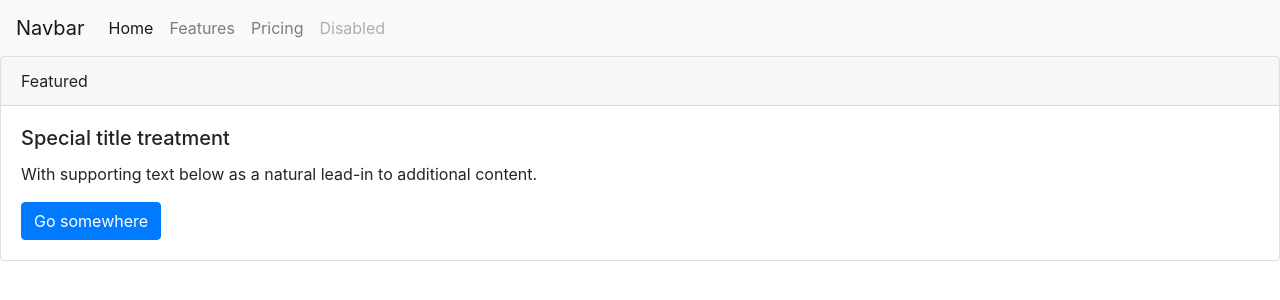
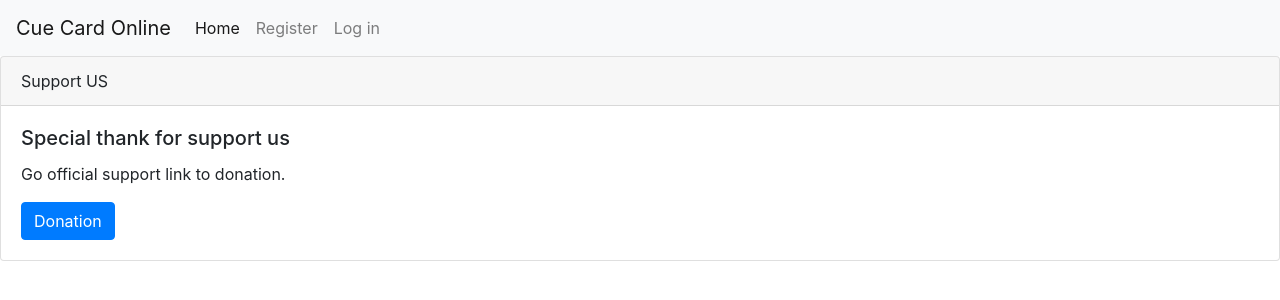
Before and after one commit to Alogenesis/CueCardOnline, a Django app: template cueOnline/template/layout.html in a window 1280 px wide. Shown: the top 300 px of the page. Run offline with Django 3.2, Linux system fonts and the light colour scheme; the template is opened without the code that fills it, so the values that code supplies are empty; some libraries are stand-ins or nearby versions.

Commit message:
Re-construct layout

```diff
--- a/cueOnline/template/layout.html
+++ b/cueOnline/template/layout.html
@@ -11,16 +11,15 @@
 </head>
 <!-- Nav bar -->
 <nav class="navbar navbar-expand-lg navbar-light bg-light">
-  <a class="navbar-brand" href="#">Navbar</a>
+  <a class="navbar-brand" href="#">Cue Card Online</a>
   <button class="navbar-toggler" type="button" data-toggle="collapse" data-target="#navbarNavAltMarkup" aria-controls="navbarNavAltMarkup" aria-expanded="false" aria-label="Toggle navigation">
     <span class="navbar-toggler-icon"></span>
   </button>
   <div class="collapse navbar-collapse" id="navbarNavAltMarkup">
     <div class="navbar-nav">
       <a class="nav-item nav-link active" href="#">Home <span class="sr-only">(current)</span></a>
-      <a class="nav-item nav-link" href="#">Features</a>
-      <a class="nav-item nav-link" href="#">Pricing</a>
-      <a class="nav-item nav-link disabled" href="#">Disabled</a>
+      <a class="nav-item nav-link" href="#">Register</a>
+      <a class="nav-item nav-link" href="#">Log in</a>
     </div>
   </div>
 </nav>
@@ -37,12 +36,12 @@
 <!-- Footer -->
 <div class="card">
   <div class="card-header">
-    Featured
+    Support US
   </div>
   <div class="card-body">
-    <h5 class="card-title">Special title treatment</h5>
-    <p class="card-text">With supporting text below as a natural lead-in to additional content.</p>
-    <a href="#" class="btn btn-primary">Go somewhere</a>
+    <h5 class="card-title">Special thank for support us</h5>
+    <p class="card-text">Go official support link to donation.</p>
+    <a href="#" class="btn btn-primary">Donation</a>
   </div>
 </div>
 
```
